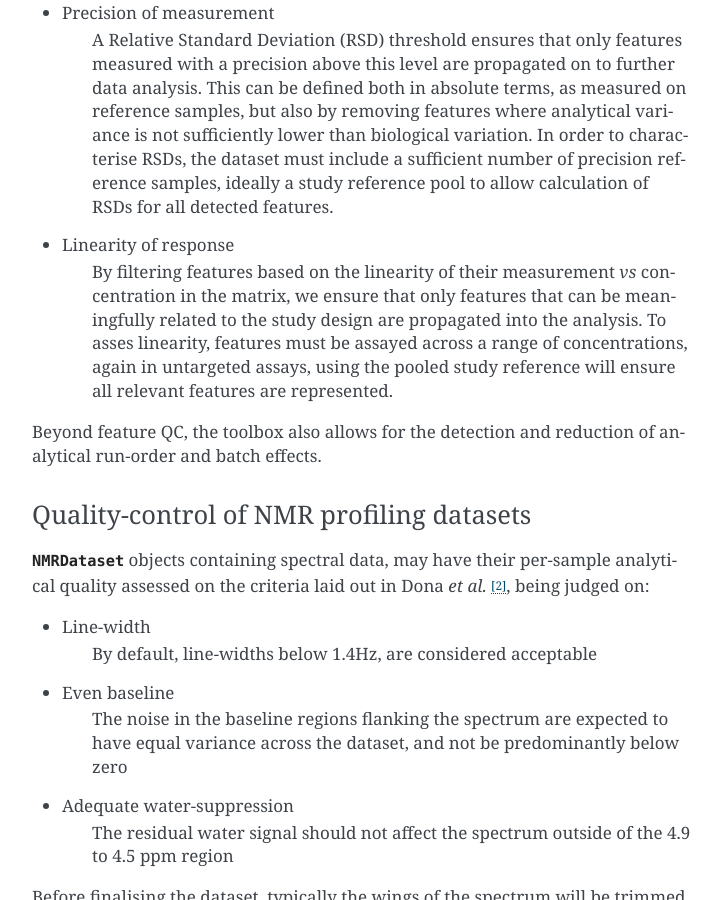
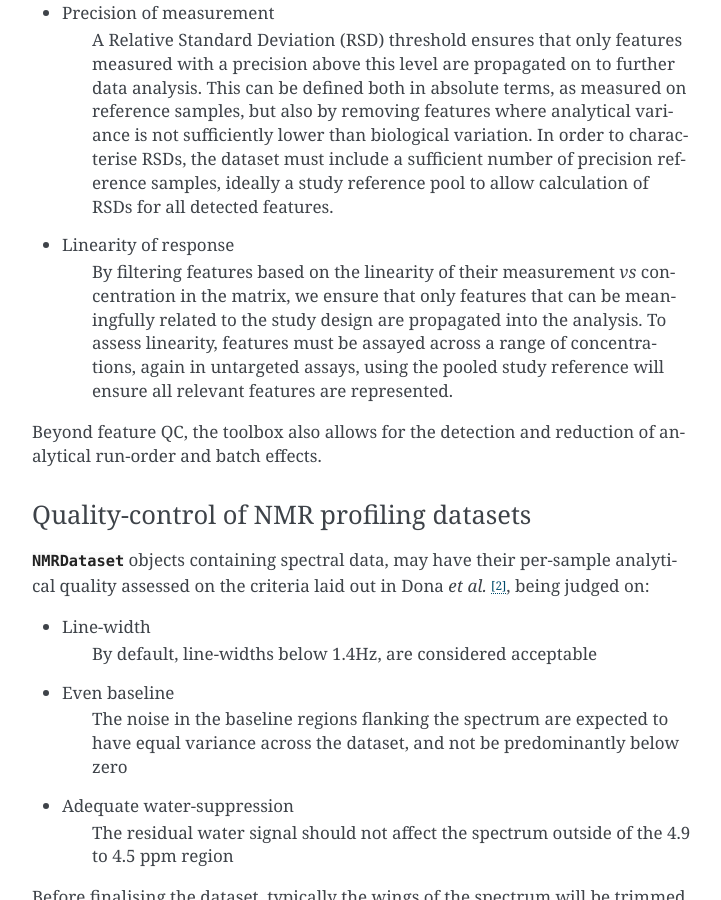
Before and after one commit to phenomecentre/nPYc-Toolbox, a Sphinx documentation site: the page built from docs/tutorial.rst, in a window 1280 px wide and 900 px high, scrolled down 2873 px. Shown: the whole window, without its empty margins (388-1109 px from the left). Built offline with Sphinx 7.4.7, drawn with Linux system fonts in a browser that asks for light colours; some of the changed text lies outside the part shown.

Commit message:
corrected some doc strings

```diff
--- a/docs/tutorial.rst
+++ b/docs/tutorial.rst
@@ -100,7 +100,7 @@ By default the nPYc toolbox assumes an :py:class:`~nPYc.objects.MSDataset` insta
 	In order to characterise RSDs, the dataset must include a sufficient number of precision reference samples, ideally a study reference pool to allow calculation of RSDs for all detected features.
 * Linearity of response
 	By filtering features based on the linearity of their measurement *vs* concentration in the matrix, we ensure that only features that can be meaningfully related to the study design are propagated into the analysis.
-	To asses linearity, features must be assayed across a range of concentrations, again in untargeted assays, using the pooled study reference will ensure all relevant features are represented.
+	To assess linearity, features must be assayed across a range of concentrations, again in untargeted assays, using the pooled study reference will ensure all relevant features are represented.
 
 Beyond feature QC, the toolbox also allows for the detection and reduction of analytical run-order and batch effects.
 
```
Also changed, not shown: other parts of docs/tutorial.rst (+2 -2 lines), 2 other files.
